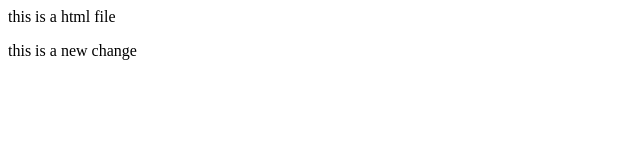
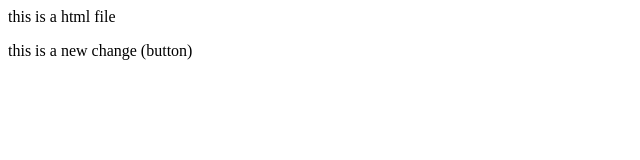
Before and after one commit to kamana-sharma/kamana-repo1, a plain HTML site: page index.html in a window 1280 px wide. Shown: the full height of the page, 0-640 px from the left. Drawn offline with Linux system fonts and the light colour scheme.

Commit message:
add new button

```diff
--- a/index.html
+++ b/index.html
@@ -1,2 +1,2 @@
 <p> this is a html file </p>
-<p>this is a new change</p>
+<p>this is a new change (button)</p>
```
